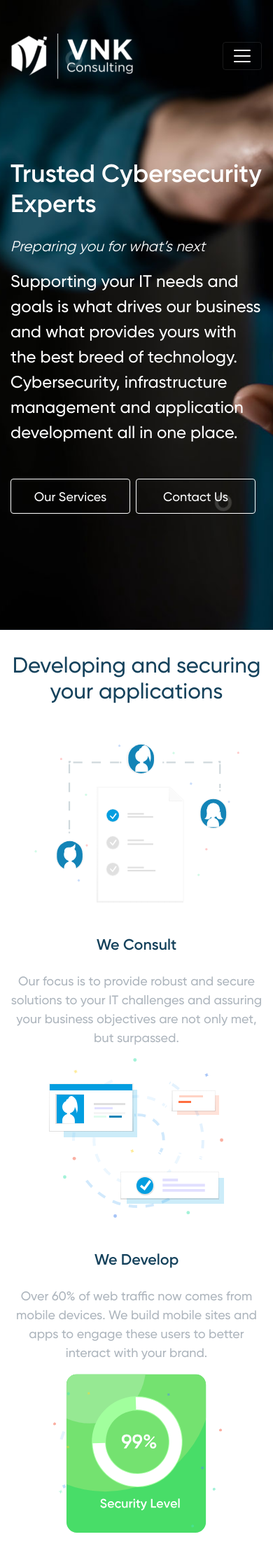
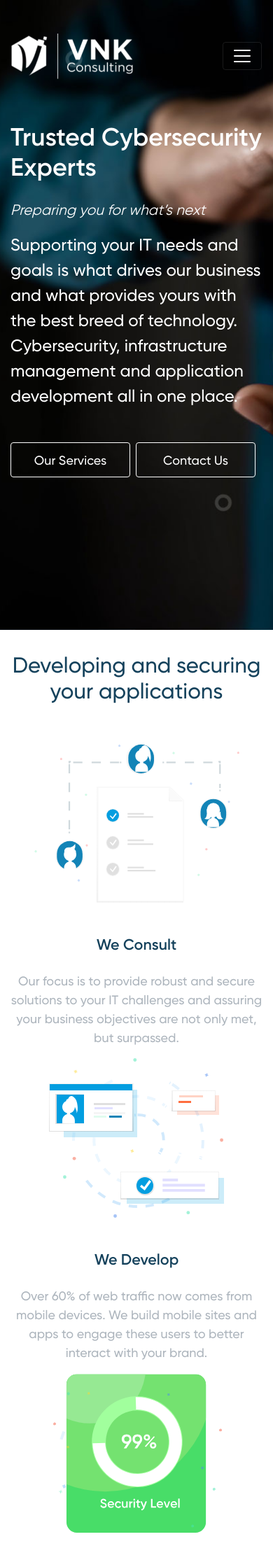
Before and after one commit to ifancyabroad/cloud-sherpas, a Jekyll site: the page built from index.html, in a window 390 px wide. Shown: the top 2239 px of the page at 70% size. Built offline with Jekyll 4.4.1, drawn with Linux system fonts in a browser that asks for light colours.

Commit message:
Fix navbar margin on mobile

```diff
--- a/_includes/common/navigation.html
+++ b/_includes/common/navigation.html
@@ -1,4 +1,4 @@
-<nav class="navbar navbar-expand-lg navbar-dark section-margin">
+<nav class="navbar navbar-expand-lg navbar-dark">
     <div class="container">
         <a class="navbar-brand" href="{{ '/' | relative_url }}">
             <img src="{{ 'assets/images/logos/vnk-logo-white.png' | relative_url }}" alt="VNK Consulting" loading="lazy">
--- a/_includes/home/header.html
+++ b/_includes/home/header.html
@@ -4,7 +4,7 @@
 
     <div class="container">
         <div class="row align-items-center justify-content-between">
-            <div class="col-md-7 mb-5 mb-md-0" data-aos="fade-up">
+            <div class="col-md-7" data-aos="fade-up">
                 <h1 class="text-white mb-4">Trusted Cybersecurity Experts</h1>
                 <p class="text-white lead font-italic">Preparing you for what’s next</p>
                 <p class="text-xlarge text-white mb-5">Supporting your IT needs and goals is what drives our business and what provides yours with the best breed of technology. Cybersecurity, infrastructure management and application development all in one place.</p>
--- a/_sass/header.scss
+++ b/_sass/header.scss
@@ -9,6 +9,7 @@
 }
 
 .navbar {
+    margin-bottom: 100px;
 
     .nav-item {
         font-size: $font-size-lg;
@@ -24,6 +25,15 @@
 
         &.active .underline {
             width: 100px;
+        }
+    }
+}
+
+@include media-breakpoint-down(md) {
+
+    .header-home {
+        .navbar {
+            margin-bottom: 3rem;
         }
     }
 }
```
